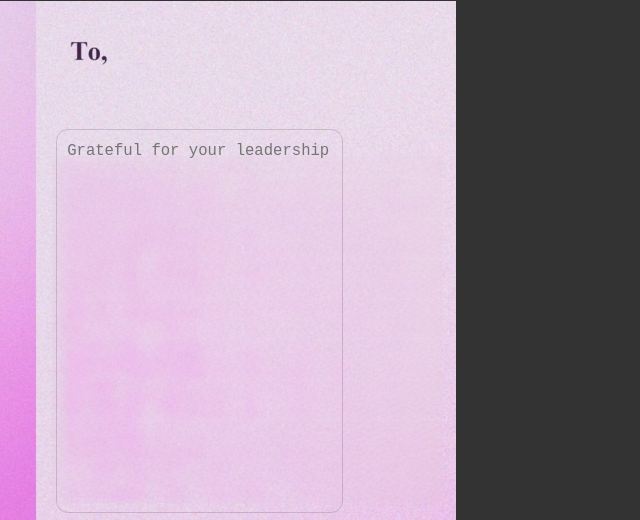
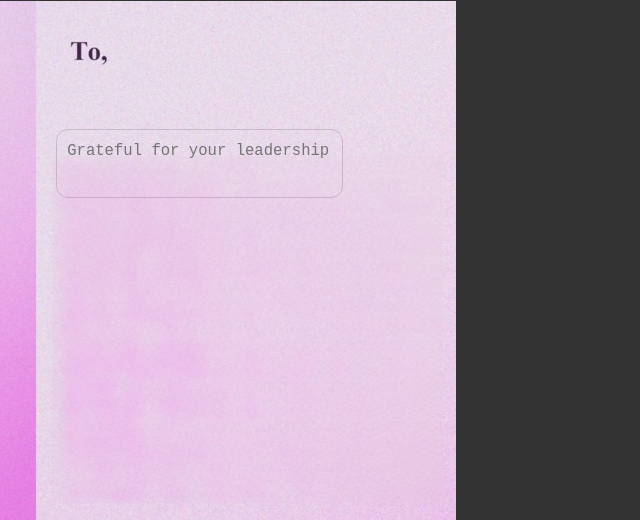
Before and after one commit to exisdes/exides, a plain HTML site: page index.html in a window 1280 px wide. Both pictures are taken after a click on the element "GRATEFUL FOR YOUR LEADERSHIP". Shown: the part 79-599 px from the top of the page, 635-1275 px from the left. Drawn offline with Linux system fonts and the light colour scheme.

Commit message:
Updatedd index.html

```diff
--- a/index.html
+++ b/index.html
@@ -139,7 +139,8 @@
     left: 55%;  /* Adjust as needed */
     width: 28%; /* Initial width as percentage of the popup */
     max-width: 90%; /* Ensure it doesn't exceed 90% of the popup width */
-            height: 60%; /* Set height as percentage for responsiveness */
+    height: auto;
+    max-height: calc(1.5em * 12); /* Restrict to 12 lines using line-height */
     background: transparent;
     border: 1px solid #20102d28; /* Match border with option button */
     border-radius: 12px;
@@ -153,6 +154,7 @@
     overflow: hidden;  /* Prevent scrolling */
     box-sizing: border-box; /* Include padding and border in width calculations */
 }
+
 
         .bg{
             background-image: url('logo1.jpg');
```
Lines whose indentation alone changed are shown as unchanged.
